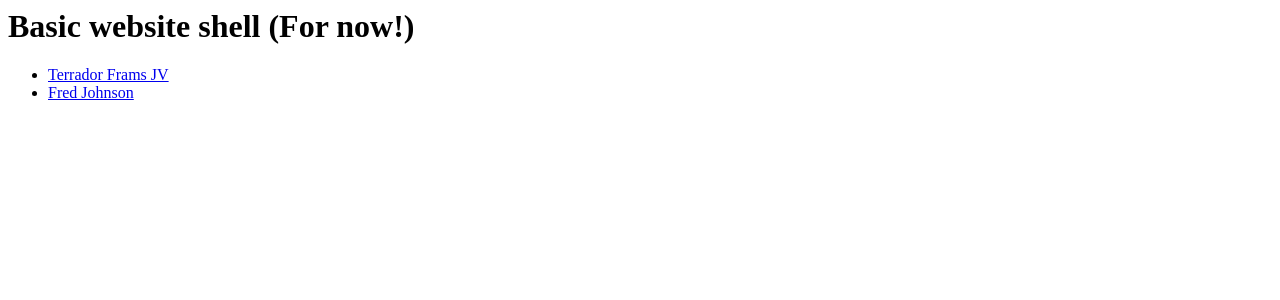
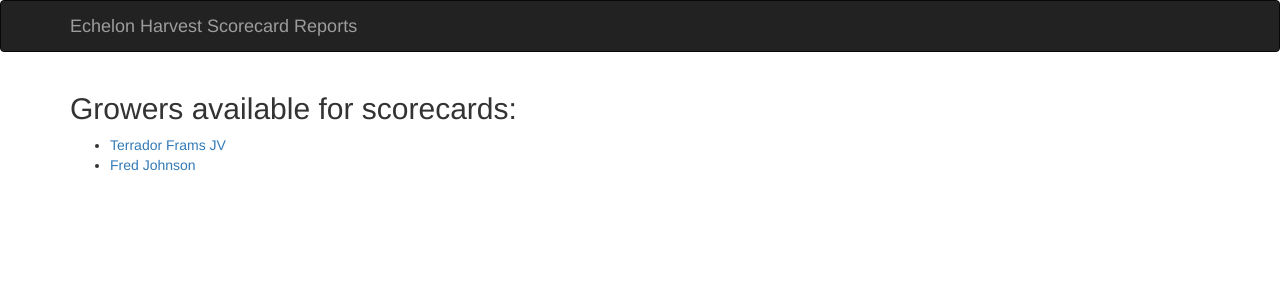
Before and after one commit to Tknecht4/HSC-platform, a Flask app: page / in a window 1280 px wide. Shown: the top 300 px of the page. Run offline with Flask 2, Linux system fonts and the light colour scheme; some libraries are stand-ins or nearby versions.

Commit message:
Updated index page

```diff
--- a/app.py
+++ b/app.py
@@ -4,6 +4,7 @@
 from flask import Flask, render_template, request, redirect, url_for, flash, jsonify
 
 app = Flask(__name__)
+app.config["DEBUG"] = True
 
 #import sqlalchemy features
 from sqlalchemy import create_engine
--- a/templates/index.html
+++ b/templates/index.html
@@ -1,6 +1,27 @@
 <html>
+    <head>
+        <meta charset="utf-8">
+        <meta http-equiv="X-UA-Compatible" content="IE=edge">
+            <meta name="viewport" content="width=device-width, initial-scale=1">
+
+        <link rel="stylesheet" href="https://maxcdn.bootstrapcdn.com/bootstrap/3.3.5/css/bootstrap.min.css" integrity="sha512-dTfge/zgoMYpP7QbHy4gWMEGsbsdZeCXz7irItjcC3sPUFtf0kuFbDz/ixG7ArTxmDjLXDmezHubeNikyKGVyQ==" crossorigin="anonymous">
+    </head>
     <body>
-        <h1>Basic website shell (For now!)</h1>
+        <nav class = "navbar navbar-inverse">
+            <div class="container">
+                <div class="navbar-header">
+                    <button type="button" class="navbar-toggle collapsed" data-toggle="collapse" data-target="#navbar" aria-expanded="false" aria-controls="navbar">
+                        <span class="sr-only">Toggle navigation</span>
+                        <span class="icon-bar"></span>
+                        <span class="icon-bar"></span>
+                        <span class="icon-bar"></span>
+                    </button>
+                    <a class="navbar-brand" href="#">Echelon Harvest Scorecard Reports</a>
+                </div>
+            </div>
+        </nav>
+        <div class="container">
+            <h2>Growers available for scorecards:</h2>
             {% with messages = get_flashed_messages() %}
             {% if messages %}
             <p>
@@ -18,5 +39,6 @@
             </ul>
             </br>
             </br>
+            </div>
     </body>
 </html>
```
Also changed, not shown: growers.db. Lines whose indentation alone changed are shown as unchanged.
